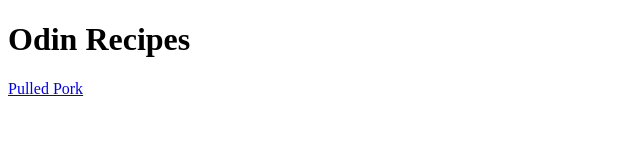
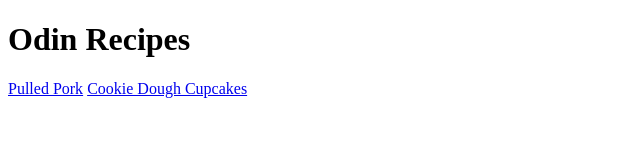
Before and after one commit to CaptainDeuce/odin-recipes, a plain HTML site: page index.html in a window 1280 px wide. Shown: the whole page, without its empty margins (0-640 px from the left). Drawn offline with Linux system fonts and the light colour scheme.

Commit message:
Add link to cookie dough cupcakes recipe from homepage

```diff
--- a/index.html
+++ b/index.html
@@ -7,5 +7,6 @@
     <body>
         <h1>Odin Recipes</h1>
         <a href="recipes/pulled-pork.html">Pulled Pork</a>
+        <a href="recipes/cookie-dough-cupcakes.html">Cookie Dough Cupcakes</a>
     </body>
 </html>
```
